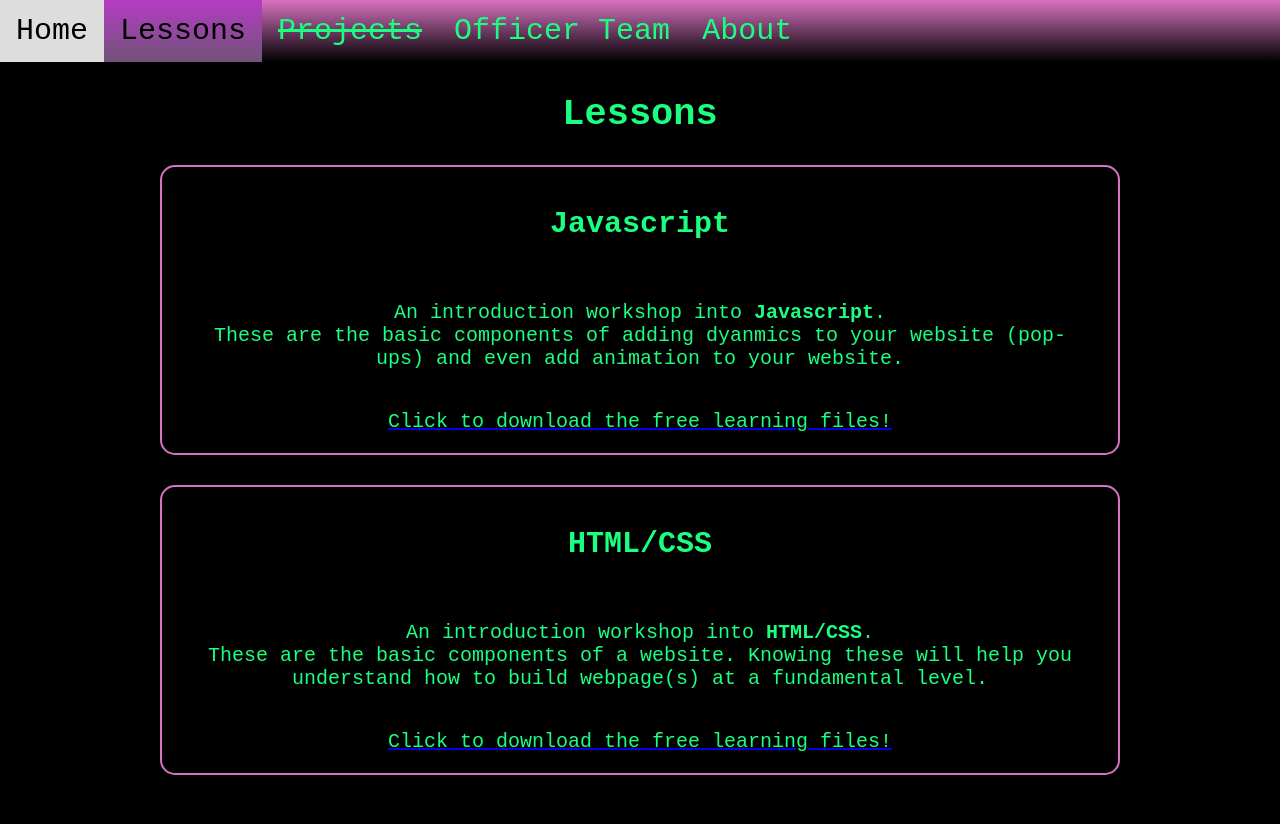
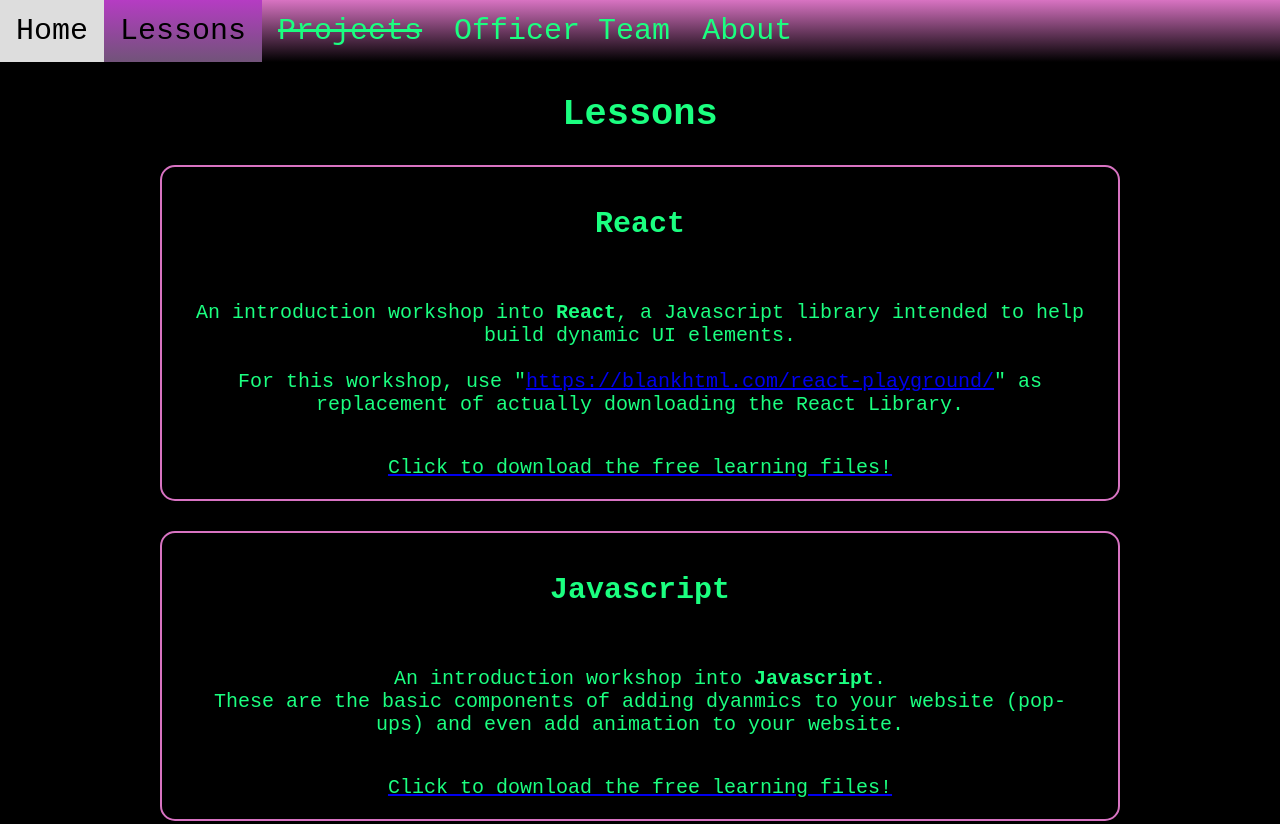
Before and after one commit to CookOLo/icwv-Website, a plain HTML site: page lessons.html in a window 1280 px wide. Shown: the top 824 px of the page. Drawn offline with Linux system fonts and the light colour scheme.

Commit message:
added new lesson

```diff
--- a/lessons.html
+++ b/lessons.html
@@ -34,6 +34,15 @@
     <div>
       <div class="hvr-grow box" >
 
+        <h4 style="color:#1bff80; font-size:30px">React</h4>
+        <p style="color:#1bff80; font-size:20px; text-align: center;">An introduction workshop into <b>React</b>, a Javascript library intended to help build dynamic UI elements.<br><br>For this workshop, use "<a href="https://blankhtml.com/react-playground/" target="_blank">https://blankhtml.com/react-playground/</a>" as replacement of actually downloading the React Library.</p>
+        <a href="/Lessons/Javascript.zip" download>
+          <p style="color:#1bff80; font-size:20px">Click to download the free learning files!</p>
+        </a>
+      </div>
+
+      <div class="hvr-grow box" >
+
         <h4 style="color:#1bff80; font-size:30px">Javascript</h4>
         <p style="color:#1bff80; font-size:20px; text-align: center;">An introduction workshop into <b>Javascript</b>.<br>These are the basic components of adding dyanmics to your website (pop-ups) and even add animation to your website.</p>
         <a href="/Lessons/Javascript.zip" download>
```
Also changed, not shown: 1 other file.
